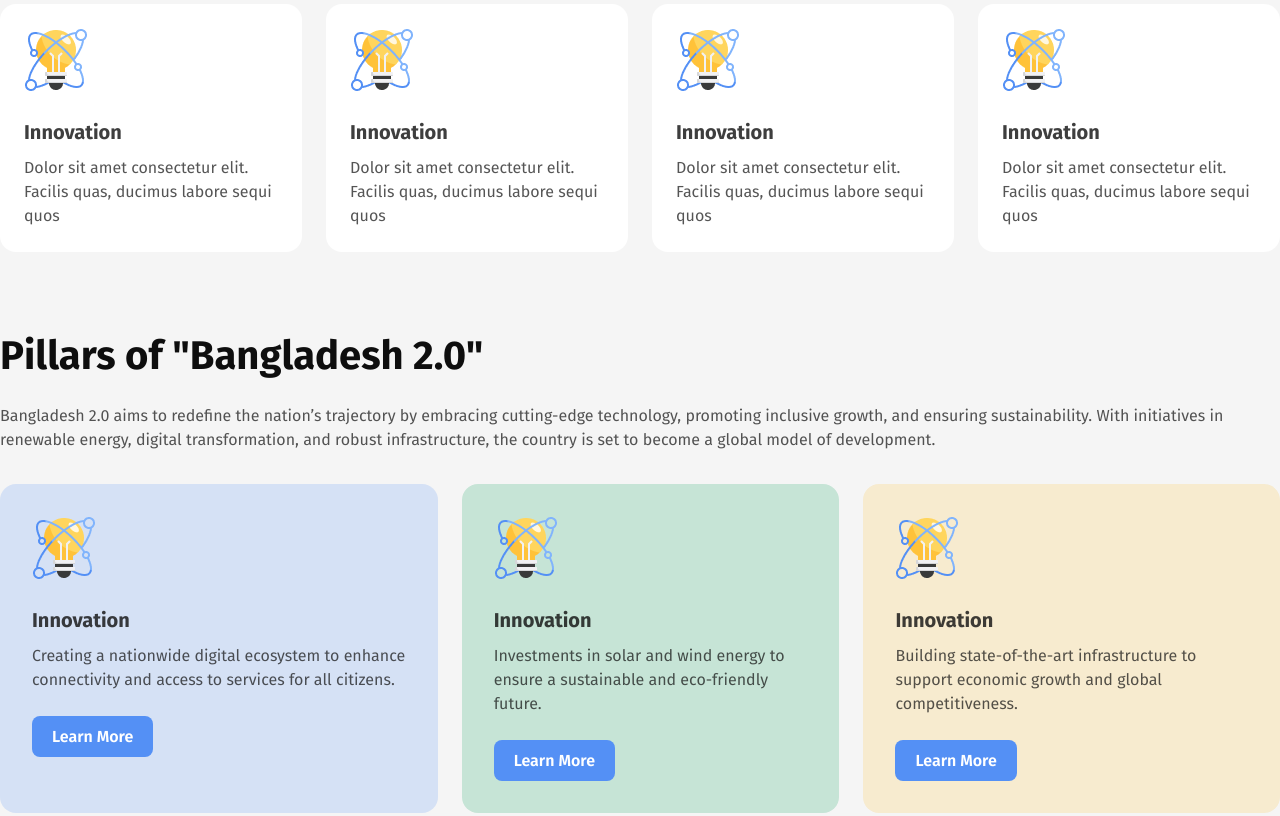
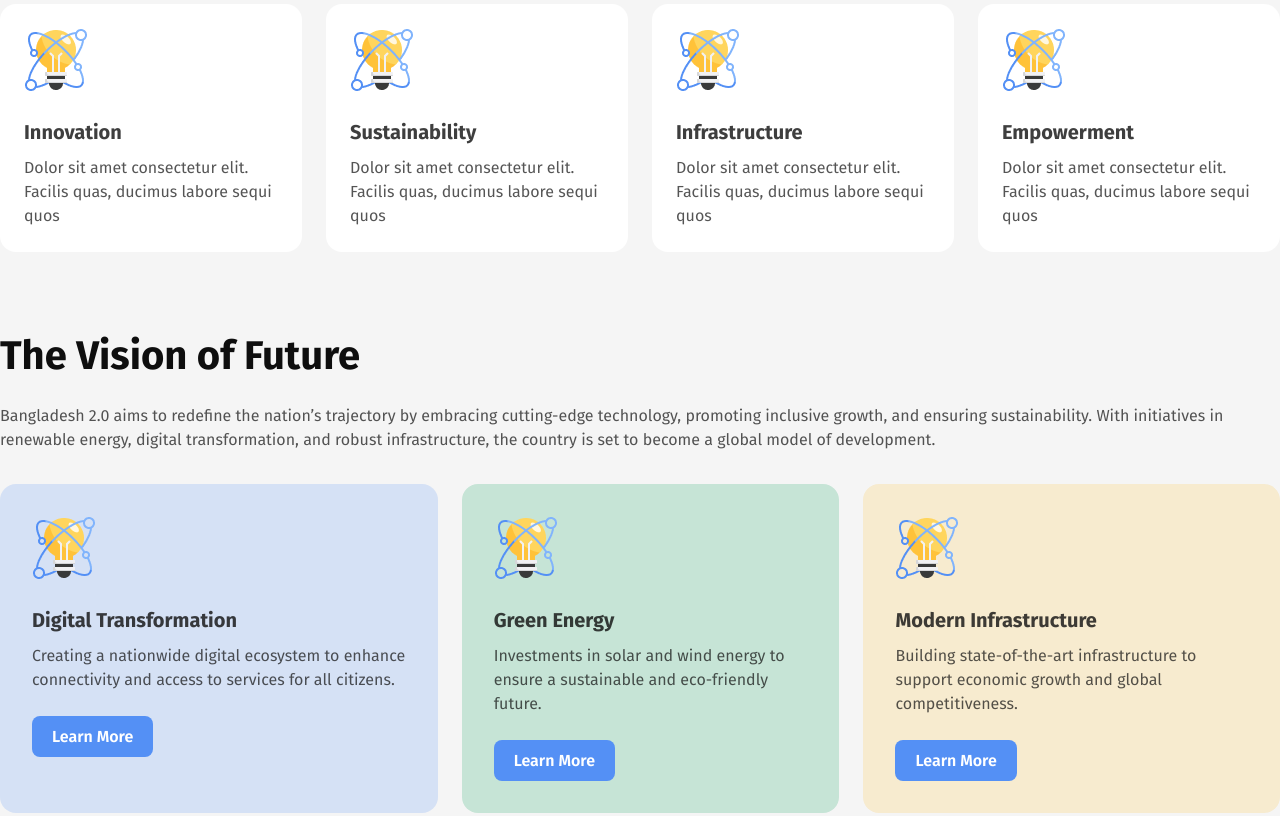
Before and after one commit to GreatEmon/pha11, a plain HTML site: page index.html in a window 1280 px wide. Shown: the part 840-1656 px from the top of the page. Drawn offline with Linux system fonts and the light colour scheme.

Commit message:
minor problem solves

```diff
--- a/index.html
+++ b/index.html
@@ -37,40 +37,40 @@
                 </div>
                 <div class="card">
                     <img src="./assets/card-icon.png" alt="card icon">
-                    <h3>Innovation</h3>
+                    <h3>Sustainability</h3>
                     <p>Dolor sit amet consectetur elit. Facilis quas, ducimus labore sequi quos </p>
                 </div>
                 <div class="card">
                     <img src="./assets/card-icon.png" alt="card icon">
-                    <h3>Innovation</h3>
+                    <h3>Infrastructure</h3>
                     <p>Dolor sit amet consectetur elit. Facilis quas, ducimus labore sequi quos </p>
                 </div>
                 <div class="card">
                     <img src="./assets/card-icon.png" alt="card icon">
-                    <h3>Innovation</h3>
+                    <h3>Empowerment</h3>
                     <p>Dolor sit amet consectetur elit. Facilis quas, ducimus labore sequi quos </p>
                 </div>
             </div>
         </section>
         <section id="vision">
-            <h1>Pillars of "Bangladesh 2.0"</h1>
+            <h1>The Vision of Future</h1>
             <p>Bangladesh 2.0 aims to redefine the nation’s trajectory by embracing cutting-edge technology, promoting inclusive growth, and ensuring sustainability. With initiatives in renewable energy, digital transformation, and robust infrastructure, the country is set to become a global model of development.</p>
             <div class="cards">
                 <div class="card card1">
                     <img src="./assets/card-icon.png" alt="card icon">
-                    <h3>Innovation</h3>
+                    <h3>Digital Transformation</h3>
                     <p>Creating a nationwide digital ecosystem to enhance connectivity and access to services for all citizens.</p>
                     <button>Learn More</button>
                 </div>
                 <div class="card card2">
                     <img src="./assets/card-icon.png" alt="card icon">
-                    <h3>Innovation</h3>
+                    <h3>Green Energy</h3>
                     <p>Investments in solar and wind energy to ensure a sustainable and eco-friendly future. </p>
                     <button>Learn More</button>
                 </div>
                 <div class="card card3">
                     <img src="./assets/card-icon.png" alt="card icon">
-                    <h3>Innovation</h3>
+                    <h3>Modern Infrastructure</h3>
                     <p>Building state-of-the-art infrastructure to support economic growth and global competitiveness. </p>
                     <button>Learn More</button>
                 </div>
--- a/style.css
+++ b/style.css
@@ -8,7 +8,9 @@
 body{
     background-color: #F5F5F5;
 }
-
+h1{
+    color: #0E0E0E;
+}
 header,main{
     max-width: 1280px;
     margin: 0 auto;
@@ -25,6 +27,7 @@
 header nav h1{
     font-size: 32px;
     font-weight: bold;
+    color: #0E0E0E;
 }
 
 header nav button{
```
